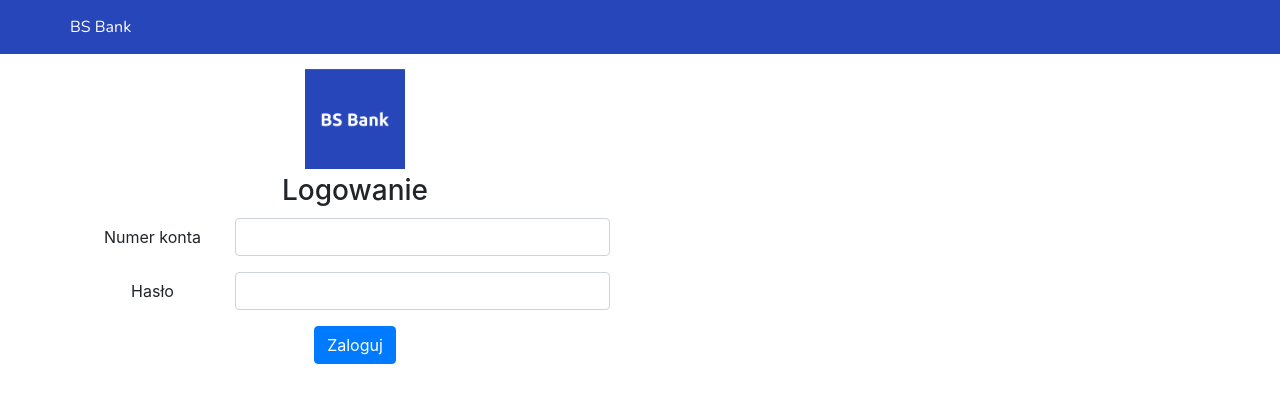
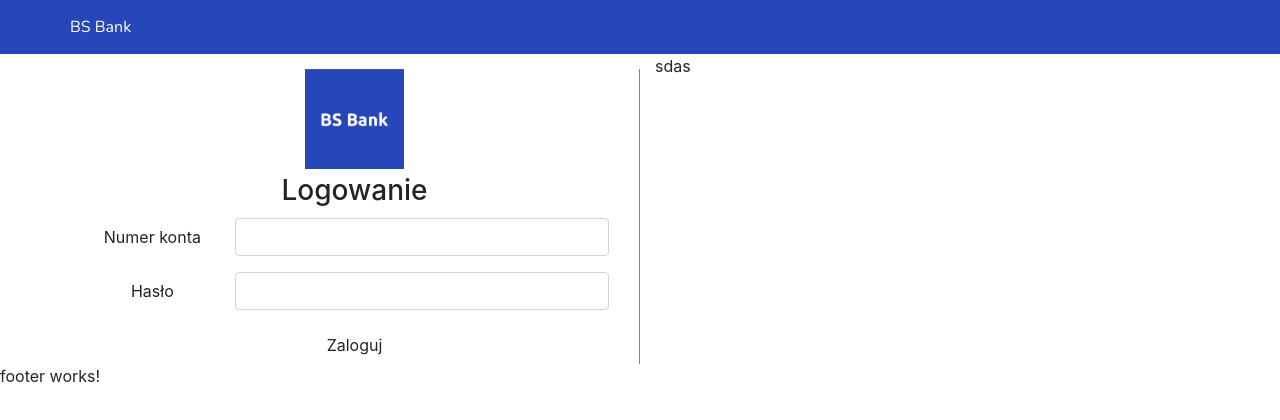
Before and after one commit to koscielniakm/BankingSystemClient, an Angular app: page / in a window 1280 px wide. Shown: the top 420 px of the page. Built offline with nearby package versions, Linux system fonts and the light colour scheme.

Commit message:
Create footer.

```diff
--- a/src/app/app.component.html
+++ b/src/app/app.component.html
@@ -1 +1,3 @@
+<app-header></app-header>
 <app-login></app-login>
+<app-footer></app-footer>
--- a/src/app/app.module.ts
+++ b/src/app/app.module.ts
@@ -4,12 +4,14 @@ import { NgModule } from '@angular/core';
 import { AppComponent } from './app.component';
 import { LoginComponent } from './login/login.component';
 import { HeaderComponent } from './header/header.component';
+import { FooterComponent } from './footer/footer.component';
 
 @NgModule({
   declarations: [
     AppComponent,
     LoginComponent,
-    HeaderComponent
+    HeaderComponent,
+    FooterComponent
   ],
   imports: [
     BrowserModule
--- /dev/null
+++ b/src/app/footer/footer.component.html
@@ -0,0 +1,3 @@
+<p>
+  footer works!
+</p>
--- /dev/null
+++ b/src/app/footer/footer.component.ts
@@ -0,0 +1,15 @@
+import { Component, OnInit } from '@angular/core';
+
+@Component({
+  selector: 'app-footer',
+  templateUrl: './footer.component.html',
+  styleUrls: ['./footer.component.css']
+})
+export class FooterComponent implements OnInit {
+
+  constructor() { }
+
+  ngOnInit() {
+  }
+
+}
--- a/src/app/login/login.component.css
+++ b/src/app/login/login.component.css
@@ -14,6 +14,7 @@ h3{
 }
 #login-container{
     margin-top: 15px;
+    border-right: 1px solid #888888;
 }
 .logo{
     max-width: 100px;
--- a/src/app/login/login.component.html
+++ b/src/app/login/login.component.html
@@ -1,4 +1,3 @@
-<app-header></app-header>
 <div class="container">
   <div class="row">
     <div id="login-container" class="col-lg-6">
@@ -18,9 +17,10 @@
                  <input class="form-control" type="password" id="input-account" />
               </div>
             </div>
-            <input class="btn btn-primary" type="submit" value="Zaloguj" />
+            <input class="btn btn-blue" type="submit" value="Zaloguj" />
         </form>
       </div>
     </div>
+    <div class="col-lg-6">sdas</div>
   </div>
 </div>
--- a/src/styles.css
+++ b/src/styles.css
@@ -7,3 +7,10 @@ html{
 .bg-blue{
     background: #2646ba;
 }
+
+/* Buttons */
+.btn-blue{
+    color: white;
+    background: #2646ba;
+    border-radius: none;
+}
```
Also changed, not shown: src/app/footer/footer.component.css (added), 1 other file (tests, documents, lock files or other folders).
